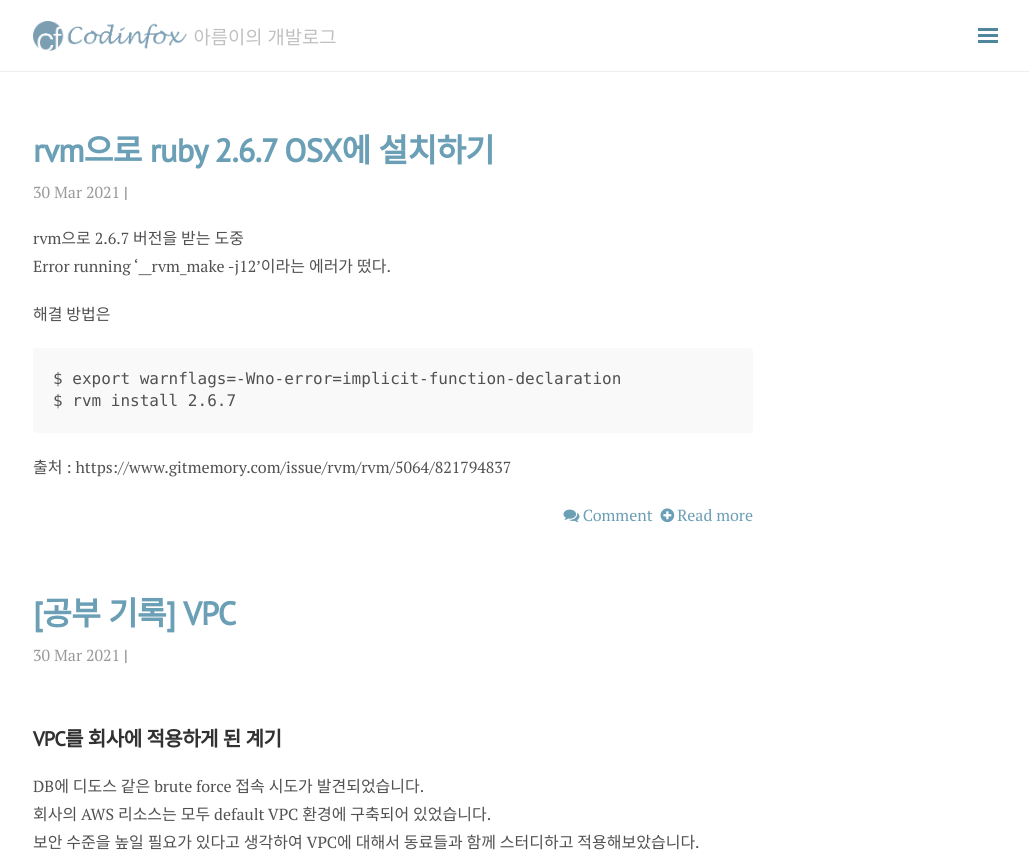
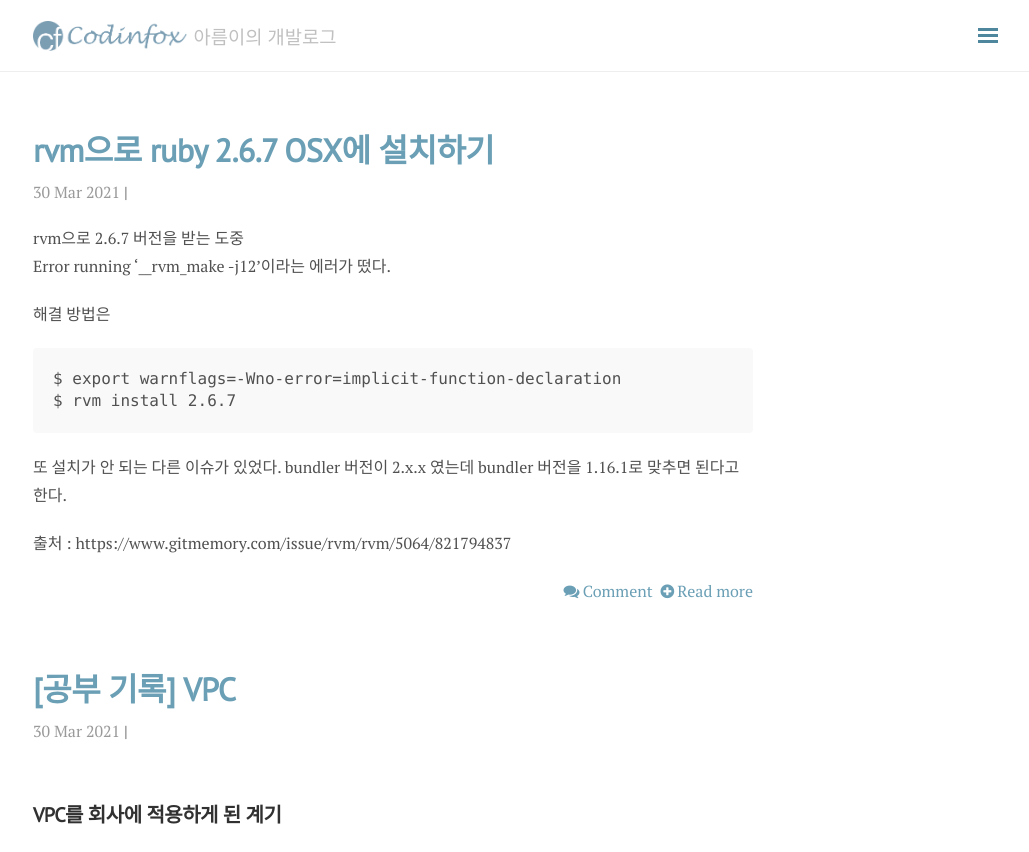
Before and after one commit to aiody/aiody.github.io, a Jekyll site: the page built from blog/index.html, in a window 1280 px wide and 900 px high, cut to the strip 0-852 px from the top of the window. Shown: the whole strip, without its empty margins (247-1276 px from the left). Built offline with Jekyll 4.4.1, drawn with Linux system fonts in a browser that asks for light colours; nearby versions of some CDN libraries; the list of posts is cut into pages by our own code; comment, search, counter and statistics services are not loaded.

Commit message:
Update 2021-05-21-Ruby-2.6.7.md

````diff
--- a/_posts/2021-05-21-Ruby-2.6.7.md
+++ b/_posts/2021-05-21-Ruby-2.6.7.md
@@ -12,4 +12,7 @@ $ export warnflags=-Wno-error=implicit-function-declaration
 $ rvm install 2.6.7
 ```
 
+또 설치가 안 되는 다른 이슈가 있었다.
+bundler 버전이 2.x.x 였는데 bundler 버전을 1.16.1로 맞추면 된다고 한다.
+
 출처 : https://www.gitmemory.com/issue/rvm/rvm/5064/821794837
````
